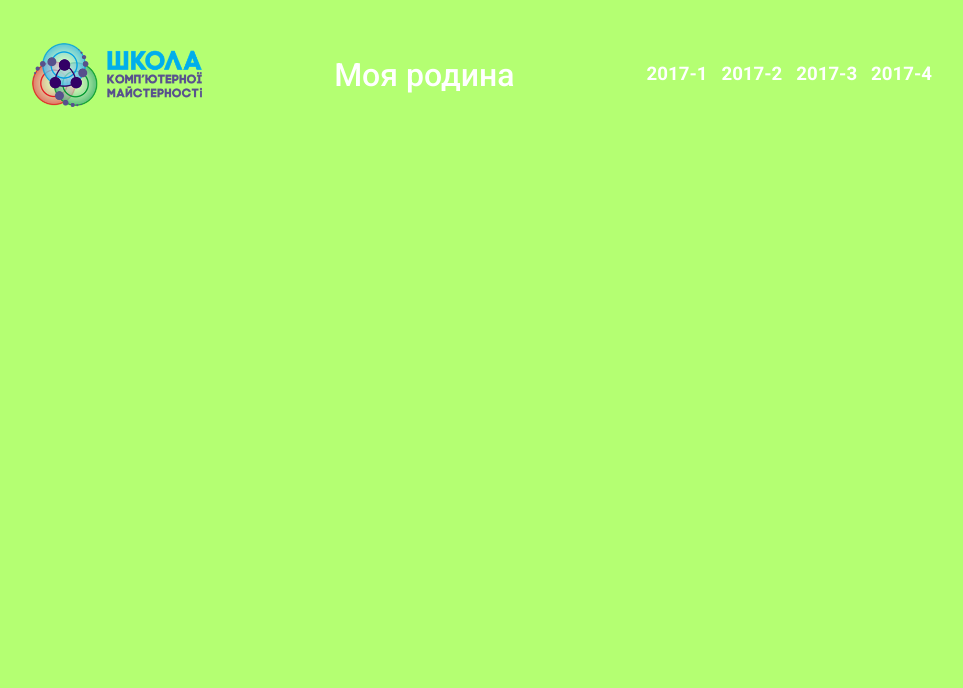
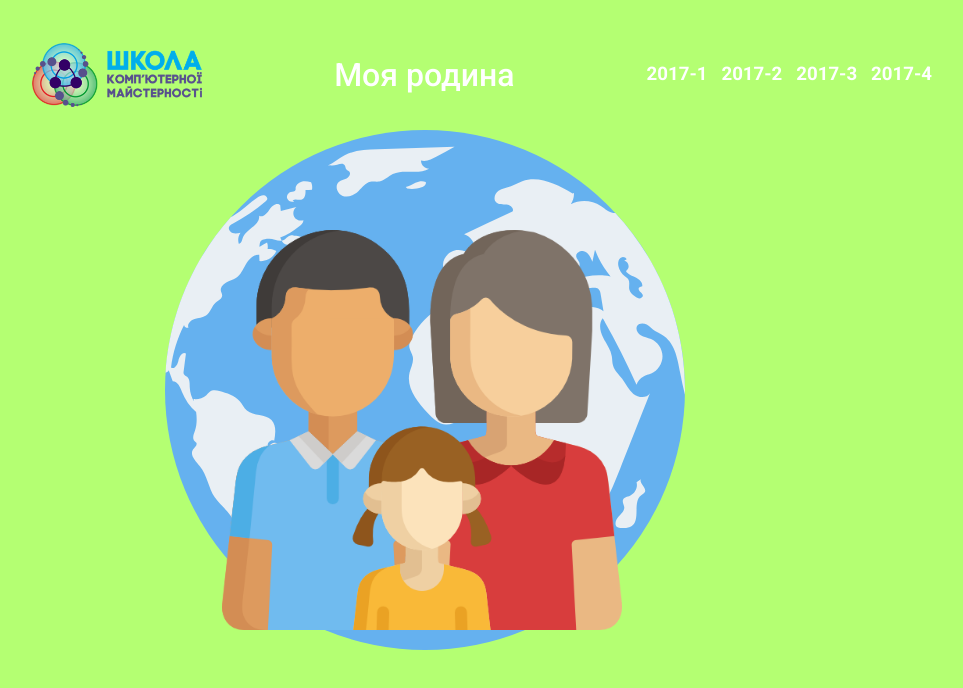
Before and after one commit to DILLIR/My_family, a plain HTML site: page Family_Syoma/index.html in a window 1280 px wide. Shown: the whole page, without its empty margins (158-1121 px from the left). Drawn offline with Linux system fonts and the light colour scheme.

Commit message:
Доробив основу сайту

```diff
--- a/Family_Syoma/css/style.css
+++ b/Family_Syoma/css/style.css
@@ -16,6 +16,8 @@ h1{
 	width: 960px;
 	height: 100%;
 	margin: 0 auto;
+	display: flex;
+	flex-direction: column;
 }
 .header{
 	width: 100%;
@@ -35,6 +37,23 @@ h1{
 }
 .header_navigation li:last-child{
 	margin-right: 0;
+}
+.pictures{
+	position: relative;
+	width: 100%;
+	height: auto;
+}
+.earth{
+	position: absolute;
+	left: 17%;
+	top: -20px;
+	width: 520px;
+}
+.family{
+	position: absolute;
+	width: 400px;
+	top: 80px;
+	left: 220px;
 }
 a{
   color: #fff;
--- a/Family_Syoma/index.html
+++ b/Family_Syoma/index.html
@@ -22,8 +22,10 @@
 					<li><a href="#">2017-4</a></li>
 				</ul>
 			</header>
-			<!-- <img src="img/globe.svg" alt="earth" class="earth">
-			<img src="img/family.png" class="family" alt="My family"> -->
+			<div class="pictures">
+					<img src="img/globe.svg" alt="earth" class="earth">
+					<img src="img/family.png" class="family" alt="My family">
+			</div>
 		</div>
 	</body>
 </html>
```
